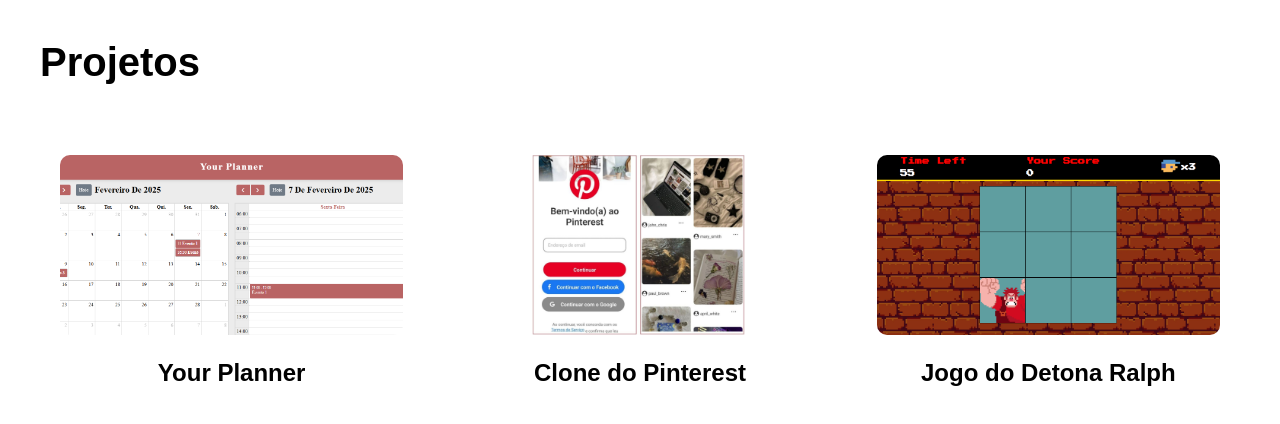
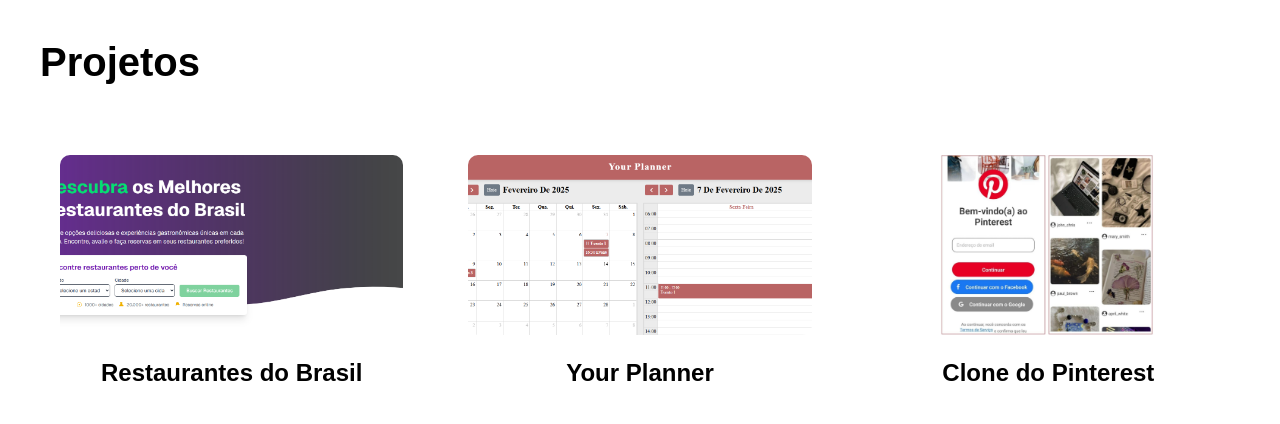
Before and after one commit to larissabenvenuti/Portfolio, a React (Vite) app: page /projetos in a window 1280 px wide. Shown: the top 424 px of the page. Built offline with nearby package versions, Linux system fonts and the light colour scheme.

Commit message:
Adição

```diff
--- a/src/assets/pages/Projects/data.js
+++ b/src/assets/pages/Projects/data.js
@@ -1,24 +1,24 @@
 import PinterestClone from "../../images/projects/ClonePinterest.jpg";
-import WreckItRalphGame from "../../images/projects/GameDetonaRalph.png";
+import BrazilRestaurants from "../../images/projects/RestaurantesBrasil.png";
 import YourPlannerTwo from "../../images/projects/YourPlannerTwo.png";
 
 export const projects = [
   {
+    title: "Restaurantes do Brasil",
+    image: BrazilRestaurants,
+    link: "https://restaurantes-brasil.vercel.app/",
+    reverse: true,
+  },
+  {
     title: "Your Planner",
     image: YourPlannerTwo,
     link: "https://your-planner.vercel.app/",
-    reverse: true,
+    reverse: false,
   },
   {
     title: "Clone do Pinterest",
     image: PinterestClone,
     link: "https://github.com/larissabenvenuti/Clone-Pinterest",
-    reverse: false,
-  },
-  {
-    title: "Jogo do Detona Ralph",
-    image: WreckItRalphGame,
-    link: "https://github.com/larissabenvenuti/Game-DetonaRalph",
     reverse: true,
   },
 ];
```
Also changed, not shown: src/assets/images/projects/GameDetonaRalph.png (deleted), src/assets/images/projects/RestaurantesBrasil.png (added).
